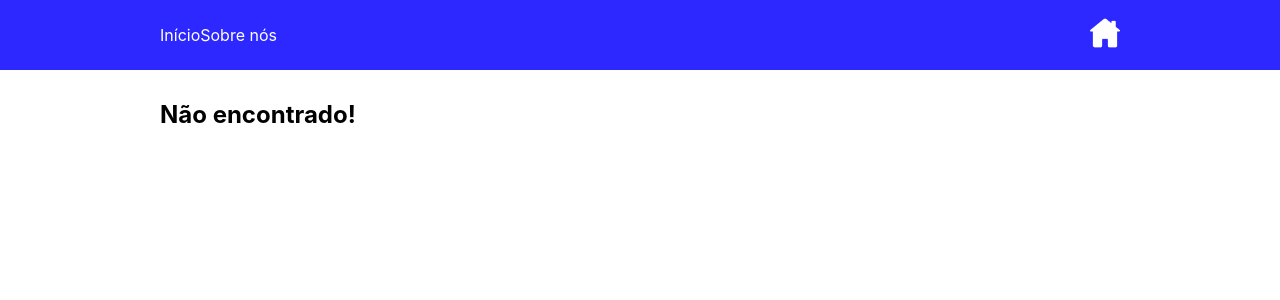
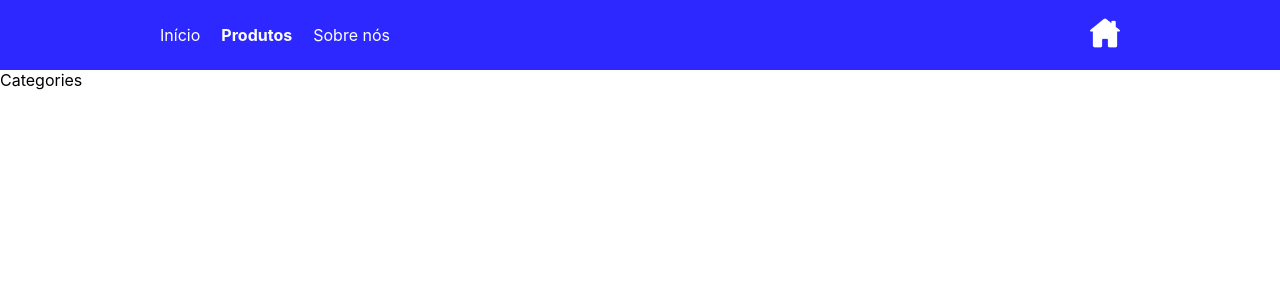
Before and after one commit to murilomartins93/react-routes-challenge, a React (Vite) app: page /products in a window 1280 px wide. Shown: the top 300 px of the page. Built offline with nearby package versions, Linux system fonts and the light colour scheme.

Commit message:
:construction: Products route

```diff
--- a/src/App.tsx
+++ b/src/App.tsx
@@ -2,6 +2,7 @@ import { BrowserRouter, Navigate, Route, Routes } from "react-router-dom";
 import Home from "./routes/Home";
 import About from "./routes/Home/About";
 import HomeIndex from "./routes/Home/HomeIndex";
+import Products from "./routes/Home/Products";
 import NotFound from "./routes/NotFound";
 
 function App() {
@@ -11,6 +12,7 @@ function App() {
         <Route path="/" element={<Home />}>
           <Route index element={<Navigate to="/home" />} />
           <Route path="home" element={<HomeIndex />} />
+          <Route path="products" element={<Products />} />
           <Route path="about" element={<About />} />
         </Route>
         <Route path="*" element={<NotFound />} />
--- a/src/components/MainHeader/index.tsx
+++ b/src/components/MainHeader/index.tsx
@@ -9,6 +9,7 @@ export default function MainHeader() {
       <nav className={"rr-container rr-nav"}>
         <div className={"rr-navlinks"}>
           <PageLink to={"/home"}>Início</PageLink>
+          <PageLink to={"/products"}>Produtos</PageLink>
           <PageLink to={"/about"}>Sobre nós</PageLink>
         </div>
         <Link to={"/"}>
--- a/src/components/MainHeader/styles.css
+++ b/src/components/MainHeader/styles.css
@@ -12,12 +12,14 @@
 }
 
 .rr-navlinks {
+  width: 230px;
   color: var(--rr-font-primary);
   font-weight: 400;
   font-size: 16px;
   line-height: 19px;
   display: flex;
   align-items: center;
+  justify-content: space-between;
 }
 
 .rr-active-link {
--- /dev/null
+++ b/src/routes/Home/Products/index.tsx
@@ -0,0 +1,10 @@
+import { Outlet } from "react-router-dom";
+
+export default function Products() {
+  return (
+    <>
+      <div>Categories</div>
+      <Outlet />
+    </>
+  );
+}
```
